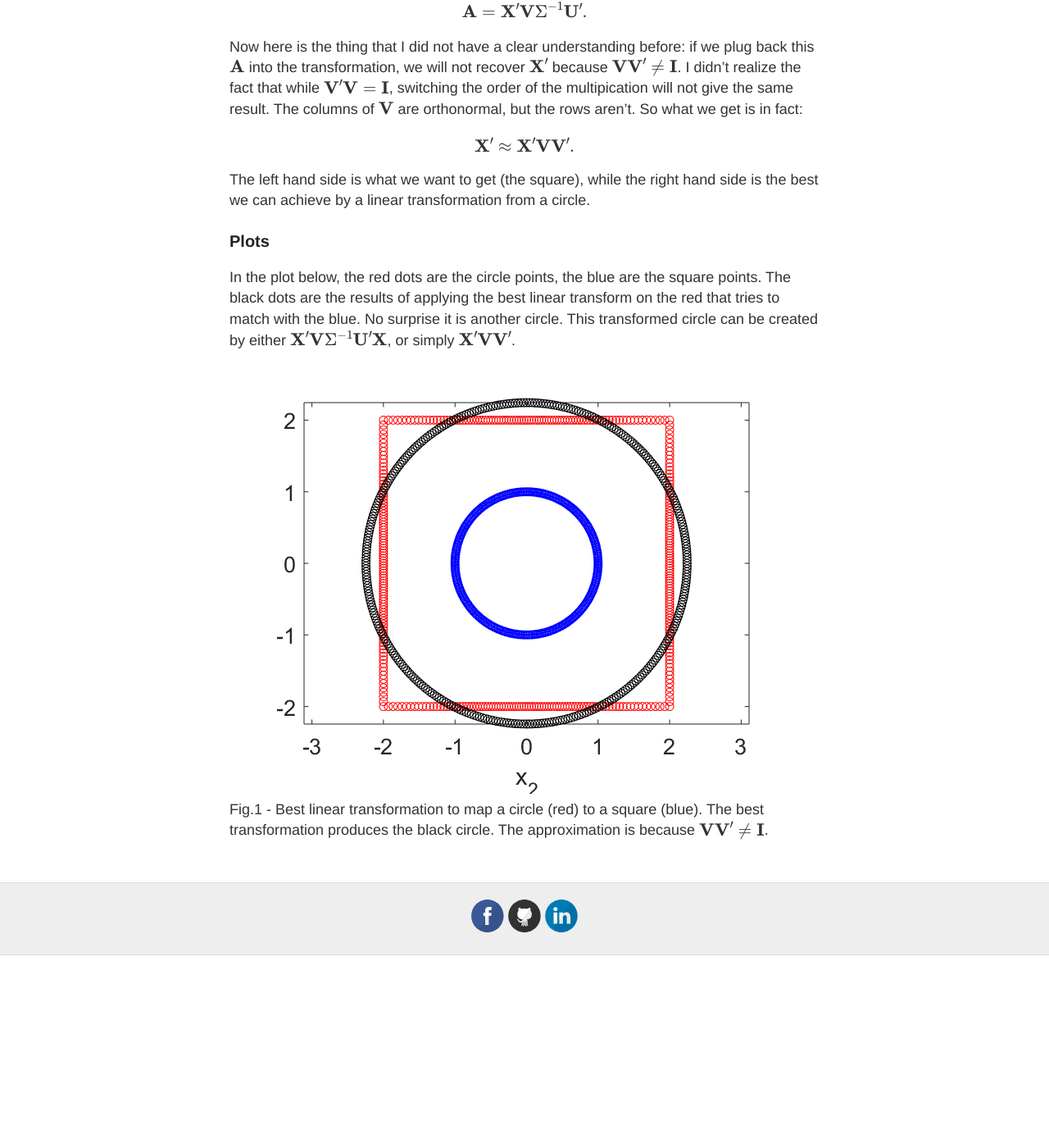
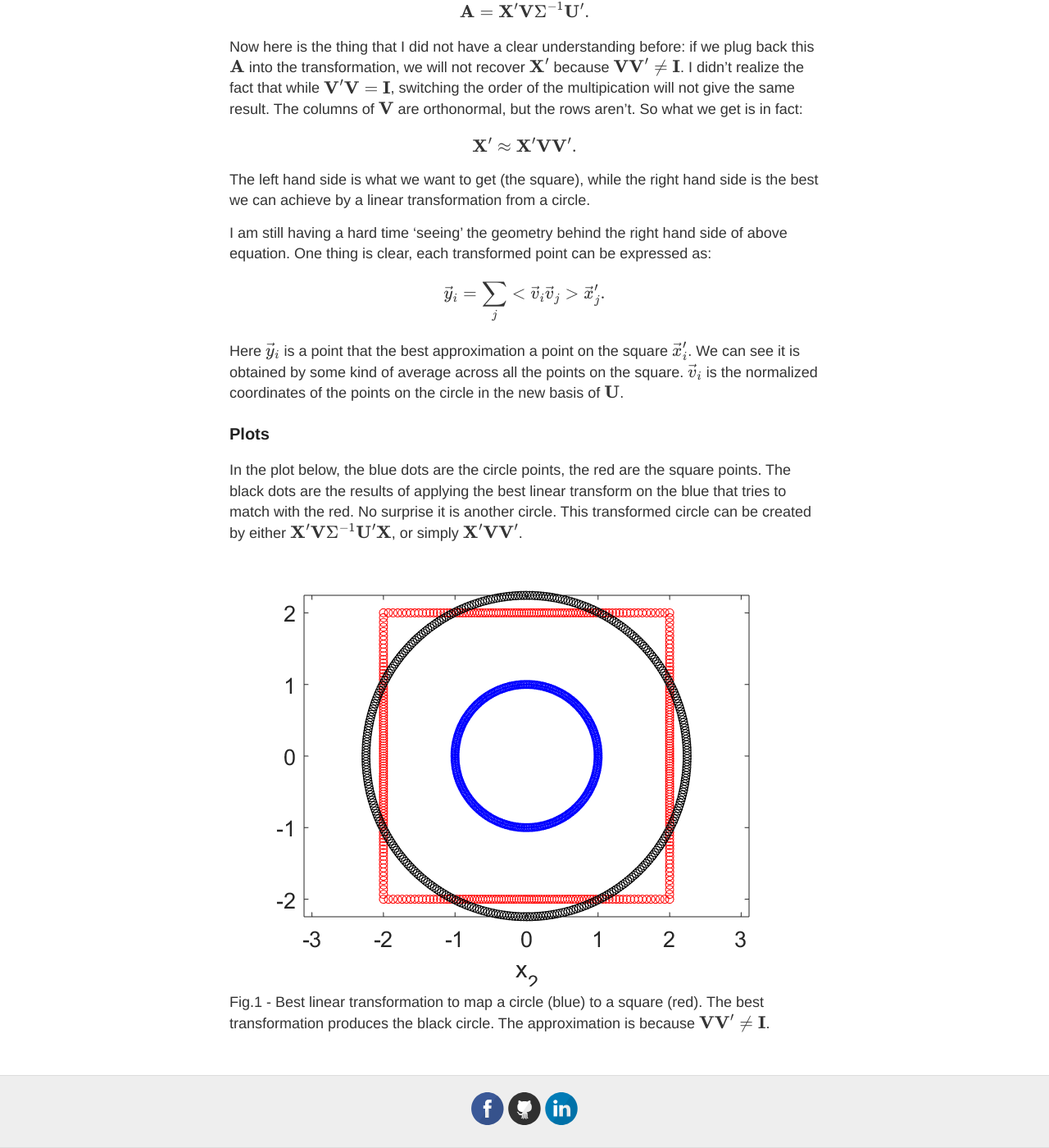
Before and after one commit to tianxiang84/tianxiang84.github.io, a Jekyll site: the page built from _posts/2021-01-02-Best_Linear_Maps.md, in a window 1280 px wide and 1400 px high, scrolled down 993 px. Shown: the whole window at 82% size. Built offline with Jekyll 4.4.1, drawn with Linux system fonts in a browser that asks for light colours; formulas are drawn with MathJax 3; comment, search, counter and statistics services are not loaded; before the commit the page ends 2158 px from its top, so only the background shows below that.

Commit message:
Finding best map v1.1

```diff
--- a/_posts/2021-01-02-Best_Linear_Maps.md
+++ b/_posts/2021-01-02-Best_Linear_Maps.md
@@ -29,10 +29,16 @@ Now here is the thing that I did not have a clear understanding before: if we pl
 \end{equation}
 The left hand side is what we want to get (the square), while the right hand side is the best we can achieve by a linear transformation from a circle.
 
+I am still having a hard time 'seeing' the geometry behind the right hand side of above equation. One thing is clear, each transformed point can be expressed as:
+\begin{equation}
+\vec{y}_i = \sum_j <\vec{v}_i \vec{v}_j> \vec{x}'_j.
+\end{equation}
+Here $\vec{y}_i$ is a point that the best approximation a point on the square $\vec{x}'_i$. We can see it is obtained by some kind of average across all the points on the square. $\vec{v}_i$ is the normalized coordinates of the points on the circle in the new basis of $\textbf{U}$.
+
 ### Plots
-In the plot below, the red dots are the circle points, the blue are the square points. The black dots are the results of applying the best linear transform on the red that tries to match with the blue. No surprise it is another circle. This transformed circle can be created by either $\textbf{X}' \textbf{V} \Sigma^{-1} \textbf{U}' \textbf{X}$, or simply $\textbf{X}' \textbf{V} \textbf{V}'$.
+In the plot below, the blue dots are the circle points, the red are the square points. The black dots are the results of applying the best linear transform on the blue that tries to match with the red. No surprise it is another circle. This transformed circle can be created by either $\textbf{X}' \textbf{V} \Sigma^{-1} \textbf{U}' \textbf{X}$, or simply $\textbf{X}' \textbf{V} \textbf{V}'$.
 
 <figure>
   <img src="/images/DMD/mapping.png">
-  <figcaption>Fig.1 - Best linear transformation to map a circle (red) to a square (blue). The best transformation produces the black circle. The approximation is because $\textbf{V} \textbf{V}' \neq \textbf{I}$.</figcaption>
+  <figcaption>Fig.1 - Best linear transformation to map a circle (blue) to a square (red). The best transformation produces the black circle. The approximation is because $\textbf{V} \textbf{V}' \neq \textbf{I}$.</figcaption>
 </figure>
```
